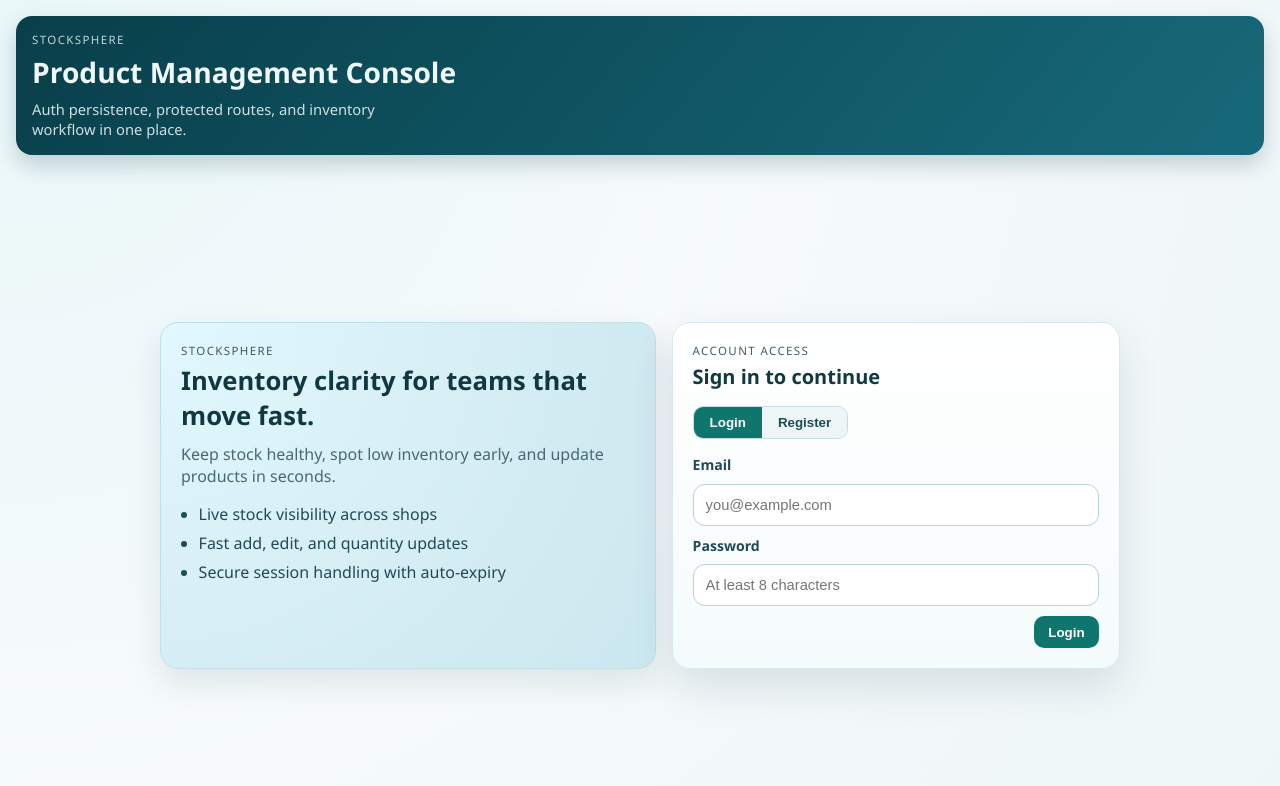
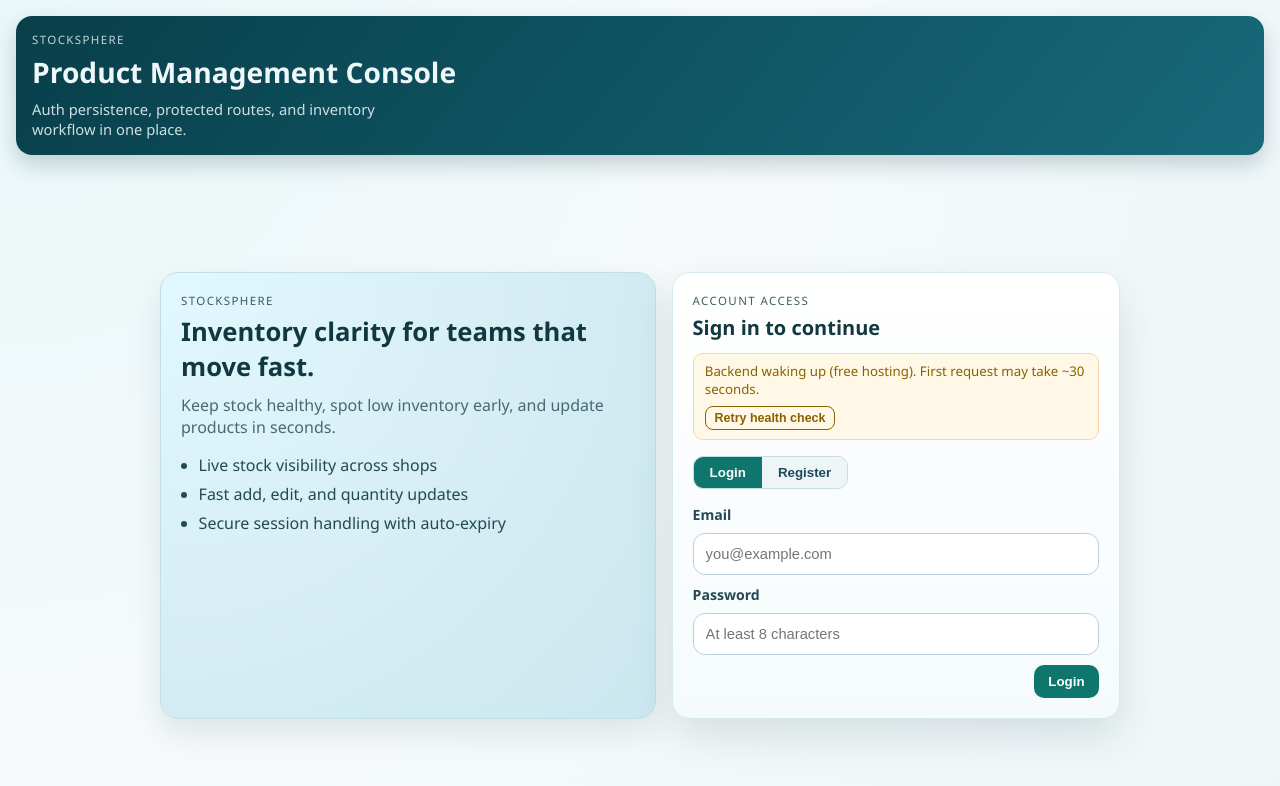
Before and after one commit to Mystify7777/StockSphere, a React app in the folder frontend/: page / in a window 1280 px wide. Shown: the top 786 px of the page. Built offline with nearby package versions, Linux system fonts and the light colour scheme; no server answers; the HTML template or start-up script is replaced by a standard one.

Commit message:
feat: implement server health check and shop creation functionality

```diff
--- a/frontend/src/App.css
+++ b/frontend/src/App.css
@@ -144,6 +144,45 @@
   margin: 0.35rem 0 0;
   color: #123940;
   font-size: 1.25rem;
+}
+
+.server-status {
+  margin-top: 0.75rem;
+  padding: 0.55rem 0.7rem;
+  border-radius: 10px;
+  font-size: 0.83rem;
+}
+
+.server-status-line {
+  line-height: 1.35;
+}
+
+.server-retry {
+  margin-top: 0.45rem;
+  background: transparent;
+  color: inherit;
+  border: 1px solid currentColor;
+  padding: 0.25rem 0.55rem;
+  border-radius: 8px;
+  font-size: 0.78rem;
+}
+
+.server-slow-hint {
+  margin-top: 0.45rem;
+  font-size: 0.76rem;
+  opacity: 0.95;
+}
+
+.server-status.warming {
+  background: #fff8e6;
+  border: 1px solid #f4dba4;
+  color: #8a6100;
+}
+
+.server-status.ready {
+  background: #e9f8ef;
+  border: 1px solid #b9ebcc;
+  color: #17643a;
 }
 
 .auth-copy {
--- a/frontend/src/App.jsx
+++ b/frontend/src/App.jsx
@@ -1,4 +1,4 @@
-import { useState } from 'react'
+import { useEffect, useState } from 'react'
 import { Navigate, NavLink, Route, Routes, useLocation, useNavigate } from 'react-router-dom'
 import { toast } from 'react-toastify'
 import Loader from './components/Loader.jsx'
@@ -7,6 +7,8 @@ import { useAuth } from './context/AuthContext.jsx'
 import { loginWithCredentials, registerAccount } from './services/productApi'
 import Products from './pages/Products'
 import './App.css'
+
+const API_BASE = import.meta.env.VITE_API_BASE_URL || 'http://localhost:8080/api'
 
 const ROLE_MAP = {
   OWNER: 'ROLE_OWNER',
@@ -35,10 +37,79 @@ function AuthLanding() {
   })
   const [error, setError] = useState('')
   const [submitting, setSubmitting] = useState(false)
+  const [serverReady, setServerReady] = useState(false)
+  const [serverChecking, setServerChecking] = useState(true)
+  const [warmingUp, setWarmingUp] = useState(false)
+  const [showSlowWakeHint, setShowSlowWakeHint] = useState(false)
   const hasPasswordMismatch =
     mode === 'register' &&
     registerForm.confirmPassword.length > 0 &&
     registerForm.password !== registerForm.confirmPassword
+
+  async function checkServerHealth(applyState = true) {
+    const controller = new AbortController()
+    const timeoutId = setTimeout(() => controller.abort(), 8000)
+
+    try {
+      const response = await fetch(`${API_BASE}/health`, {
+        method: 'GET',
+        signal: controller.signal,
+      })
+      if (applyState) {
+        setServerReady(response.ok)
+      }
+      return response.ok
+    } catch {
+      if (applyState) {
+        setServerReady(false)
+      }
+      return false
+    } finally {
+      clearTimeout(timeoutId)
+      if (applyState) {
+        setServerChecking(false)
+      }
+    }
+  }
+
+  useEffect(() => {
+    let mounted = true
+
+    async function pingHealth() {
+      try {
+        const ready = await checkServerHealth(false)
+        if (mounted) {
+          setServerReady(ready)
+          setServerChecking(false)
+        }
+      } catch {
+        if (mounted) {
+          setServerReady(false)
+          setServerChecking(false)
+        }
+      }
+    }
+
+    pingHealth()
+
+    return () => {
+      mounted = false
+    }
+  }, [])
+
+  useEffect(() => {
+    if (!serverReady && (serverChecking || warmingUp)) {
+      const timeoutId = setTimeout(() => {
+        setShowSlowWakeHint(true)
+      }, 10000)
+
+      return () => {
+        clearTimeout(timeoutId)
+      }
+    }
+
+    setShowSlowWakeHint(false)
+  }, [serverReady, serverChecking, warmingUp])
 
   if (loading) {
     return (
@@ -60,6 +131,23 @@ function AuthLanding() {
       if (registerForm.password !== registerForm.confirmPassword) {
         setError('Passwords do not match.')
         return
+      }
+    }
+
+    if (!serverReady) {
+      setShowSlowWakeHint(false)
+      setWarmingUp(true)
+      toast.info('Free-tier backend waking up. First request may take 30-60 seconds.')
+
+      try {
+        const ready = await checkServerHealth()
+        if (ready) {
+          setServerReady(true)
+        }
+      } catch {
+        setServerReady(false)
+      } finally {
+        setWarmingUp(false)
       }
     }
 
@@ -107,6 +195,28 @@ function AuthLanding() {
         <div className="auth-card">
           <p className="kicker">Account Access</p>
           <h3>{mode === 'login' ? 'Sign in to continue' : 'Create your account'}</h3>
+          <div className={`server-status ${serverReady ? 'ready' : 'warming'}`}>
+            <div className="server-status-line">
+              {serverChecking ? 'Waking server...' : serverReady ? 'Server ready' : 'Backend waking up (free hosting). First request may take ~30 seconds.'}
+            </div>
+            {!serverReady ? (
+              <button
+                type="button"
+                className="server-retry"
+                onClick={() => {
+                  setShowSlowWakeHint(false)
+                  setServerChecking(true)
+                  checkServerHealth()
+                }}
+                disabled={serverChecking || warmingUp}
+              >
+                {serverChecking ? 'Checking...' : 'Retry health check'}
+              </button>
+            ) : null}
+            {showSlowWakeHint && !serverReady ? (
+              <div className="server-slow-hint">Still waking up... free hosting cold starts can take up to a minute.</div>
+            ) : null}
+          </div>
 
           <div className="auth-tabs" role="tablist" aria-label="Authentication tabs">
             <button
@@ -222,7 +332,7 @@ function AuthLanding() {
             ) : null}
 
             <div className="auth-actions">
-              <button type="submit" disabled={submitting || hasPasswordMismatch}>
+              <button type="submit" disabled={submitting || hasPasswordMismatch || warmingUp}>
                 {submitting ? <Loader text="Please wait..." /> : mode === 'login' ? 'Login' : 'Create Account'}
               </button>
             </div>
--- a/frontend/src/pages/Products.jsx
+++ b/frontend/src/pages/Products.jsx
@@ -6,6 +6,7 @@ import ProductModal from '../components/ProductModal'
 import ProductTable from '../components/ProductTable'
 import { useAuth } from '../context/AuthContext'
 import {
+  createShop,
   createProduct,
   deleteProduct,
   getDashboardSummary,
@@ -31,6 +32,9 @@ function Products() {
 
   const [modalState, setModalState] = useState({ open: false, mode: 'add', product: null })
   const [saving, setSaving] = useState(false)
+  const [shopModalOpen, setShopModalOpen] = useState(false)
+  const [creatingShop, setCreatingShop] = useState(false)
+  const [shopForm, setShopForm] = useState({ name: '', publicStatus: false })
 
   const categories = useMemo(() => {
     return Array.from(new Set(products.map((item) => item.category))).sort()
@@ -91,19 +95,58 @@ function Products() {
   }, [token, selectedShopId, search, category, lowStockOnly, sort])
 
   async function refreshAll() {
-    if (!token || !selectedShopId) return
-    const [summaryData, productData] = await Promise.all([
-      getDashboardSummary(token),
-      getProducts(token, {
-        shopId: selectedShopId,
-        search,
-        category,
-        lowStockOnly,
-        sort,
-      }),
-    ])
+    if (!token) return
+    const summaryData = await getDashboardSummary(token)
     setSummary(summaryData)
+
+    if (!selectedShopId) {
+      setProducts([])
+      return
+    }
+
+    const productData = await getProducts(token, {
+      shopId: selectedShopId,
+      search,
+      category,
+      lowStockOnly,
+      sort,
+    })
     setProducts(productData)
+  }
+
+  async function handleCreateShop(event) {
+    event.preventDefault()
+
+    if (!shopForm.name.trim()) {
+      setError('Shop name is required.')
+      toast.error('Shop name is required.')
+      return
+    }
+
+    setCreatingShop(true)
+    setError('')
+
+    try {
+      const created = await createShop(token, {
+        name: shopForm.name.trim(),
+        publicStatus: shopForm.publicStatus,
+      })
+
+      const updatedShops = await getShops(token)
+      setShops(updatedShops)
+      setSelectedShopId(created.id)
+      setShopModalOpen(false)
+      setShopForm({ name: '', publicStatus: false })
+      toast.success('Shop created')
+      await refreshAll()
+    } catch (err) {
+      setError(err.message)
+      if (err.status !== 401 && err.status !== 403) {
+        toast.error(err.message)
+      }
+    } finally {
+      setCreatingShop(false)
+    }
   }
 
   async function handleDelete(product) {
@@ -245,7 +288,14 @@ function Products() {
       {loading ? <Loader text="Loading products..." /> : null}
 
       {!loading && !shops.length ? (
-        <EmptyState text="Create a shop to begin." />
+        <div className="empty-state">
+          <p>No shops yet. Create your first shop to begin inventory management.</p>
+          <div className="auth-actions">
+            <button type="button" onClick={() => setShopModalOpen(true)}>
+              Create Shop
+            </button>
+          </div>
+        </div>
       ) : null}
 
       {!loading && selectedShopId ? (
@@ -269,6 +319,56 @@ function Products() {
         onSubmit={handleModalSubmit}
         saving={saving}
       />
+
+      {shopModalOpen ? (
+        <div className="modal-overlay" role="dialog" aria-modal="true" aria-label="Create shop">
+          <div className="modal-card">
+            <h3>Create your first shop</h3>
+            <form className="modal-form" onSubmit={handleCreateShop}>
+              <label>
+                Shop name
+                <input
+                  type="text"
+                  value={shopForm.name}
+                  onChange={(event) =>
+                    setShopForm((prev) => ({
+                      ...prev,
+                      name: event.target.value,
+                    }))
+                  }
+                  placeholder="My Main Store"
+                  required
+                />
+              </label>
+
+              <label>
+                Visibility
+                <select
+                  value={shopForm.publicStatus ? 'public' : 'private'}
+                  onChange={(event) =>
+                    setShopForm((prev) => ({
+                      ...prev,
+                      publicStatus: event.target.value === 'public',
+                    }))
+                  }
+                >
+                  <option value="private">Private</option>
+                  <option value="public">Public</option>
+                </select>
+              </label>
+
+              <div className="modal-actions">
+                <button type="button" className="ghost" onClick={() => setShopModalOpen(false)} disabled={creatingShop}>
+                  Cancel
+                </button>
+                <button type="submit" disabled={creatingShop}>
+                  {creatingShop ? <Loader text="Creating..." /> : 'Create Shop'}
+                </button>
+              </div>
+            </form>
+          </div>
+        </div>
+      ) : null}
     </div>
   )
 }
--- a/frontend/src/services/productApi.js
+++ b/frontend/src/services/productApi.js
@@ -62,6 +62,14 @@ export function getShops(token) {
   return apiRequest('/shops', { token })
 }
 
+export function createShop(token, payload) {
+  return apiRequest('/shops', {
+    method: 'POST',
+    token,
+    body: payload,
+  })
+}
+
 export function getProducts(token, { shopId, search, category, lowStockOnly, sort }) {
   const params = new URLSearchParams()
   params.set('shopId', shopId)
```
